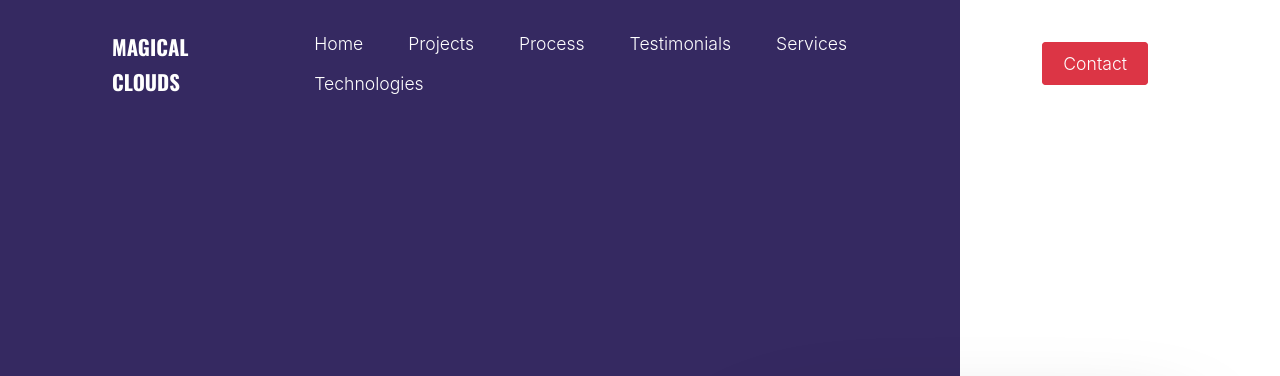
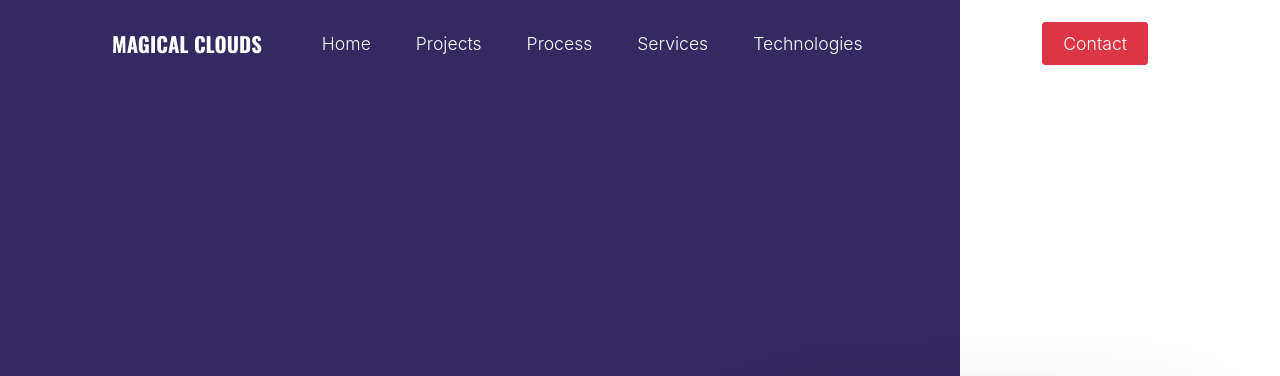
Before and after one commit to MagicalWeb34/website, a plain HTML site: page index.html in a window 1280 px wide. Shown: the top 376 px of the page. Drawn offline with nearby package versions, Linux system fonts and the light colour scheme; files whose address does not match are found by name; a web font is replaced by a local one.

Commit message:
Update index.html

```diff
--- a/index.html
+++ b/index.html
@@ -63,7 +63,7 @@
                   <li><a href="#home-section" class="nav-link">Home</a></li>
                   <li><a href="#work-section" class="nav-link">Projects</a></li>
                   <li><a href="#process-section" class="nav-link">Process</a></li>
-                  <li><a href="#testimonials-section" class="nav-link">Testimonials</a></li>
+                  <!--<li><a href="#testimonials-section" class="nav-link">Testimonials</a></li>-->
                   <li><a href="#services-section" class="nav-link">Services</a></li>
                   <li><a href="#Technologies-section" class="nav-link">Technologies</a></li>
                 </ul>
```
